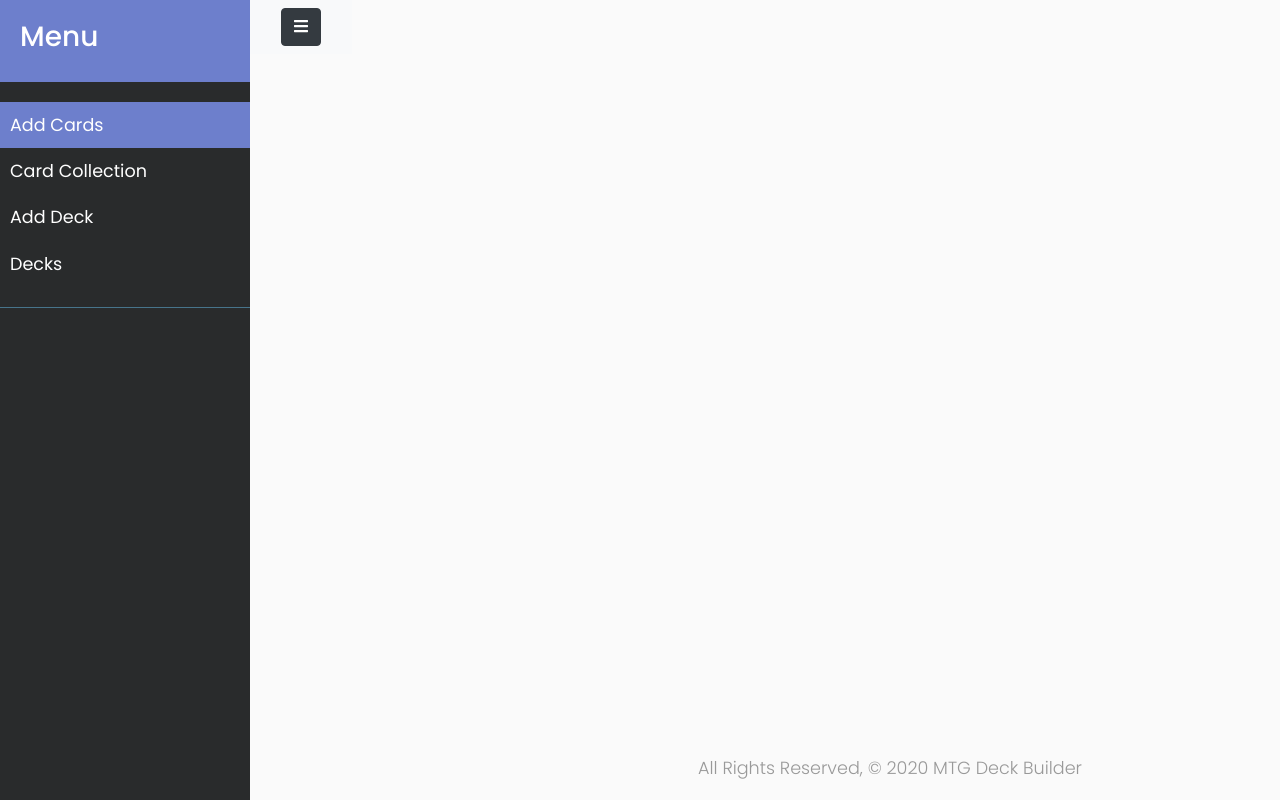
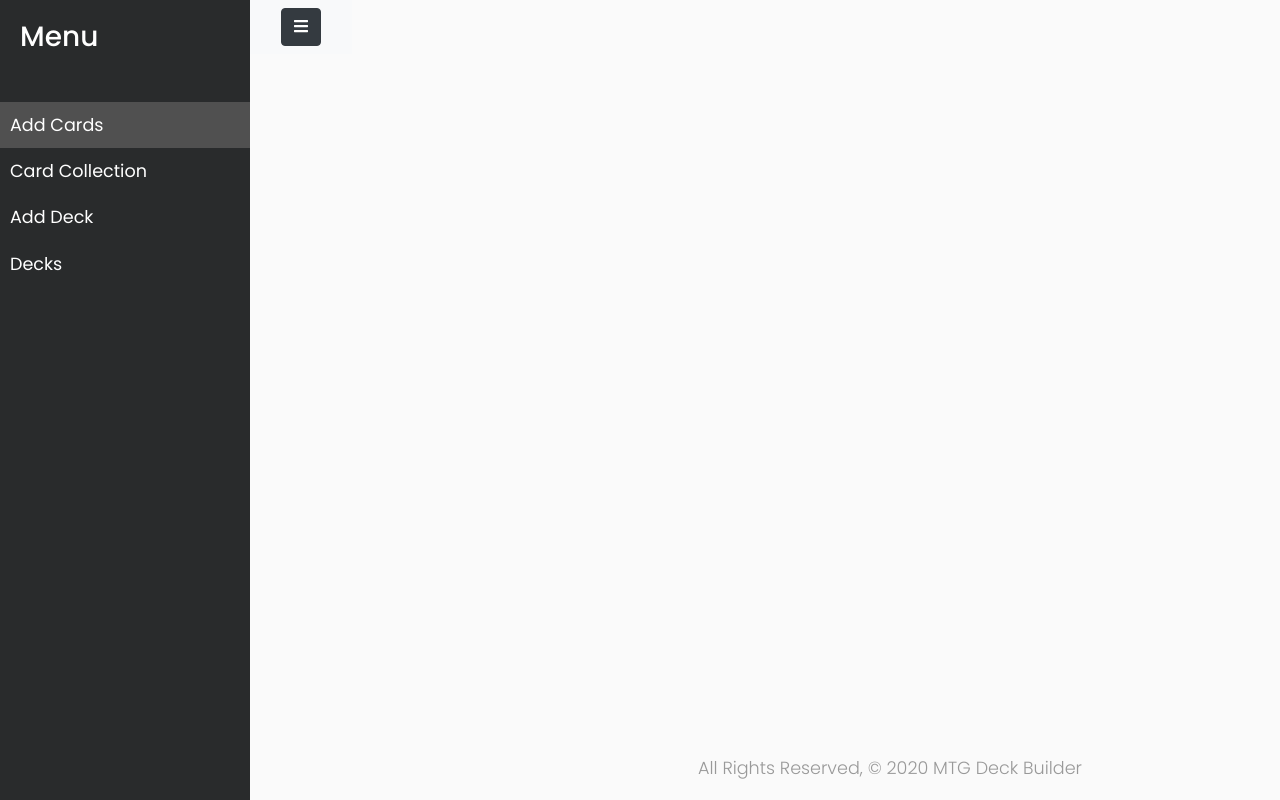
Before and after one commit to wdaimee/mtg_deck_builder, a Django app: page / in a window 1280 px wide. Run offline with Django 3.2, Linux system fonts and the light colour scheme; some libraries are stand-ins or nearby versions.

Commit message:
changed styling of navbar to be black

```diff
--- a/main_app/static/css/style.css
+++ b/main_app/static/css/style.css
@@ -28,12 +28,12 @@ a, a:hover, a:focus {
 
 #sidebar .sidebar-header {
     padding: 20px;
-    background: #6d7fcc;
+    background: #292b2c;
 }
 
 #sidebar ul.components {
     padding: 20px 0;
-    border-bottom: 1px solid #47748b;
+    border-bottom: 1px solid #292b2c;
 }
 
 #sidebar ul p {
@@ -47,18 +47,18 @@ a, a:hover, a:focus {
     display: block;
 }
 #sidebar ul li a:hover {
-    color: #7386D5;
+    color: #292b2c;
     background: #fff;
 }
 
 #sidebar ul li.active > a, a[aria-expanded="true"] {
     color: #fff;
-    background: #6d7fcc;
+    background: #505050;
 }
 ul ul a {
     font-size: 0.9em !important;
     padding-left: 30px !important;
-    background: #6d7fcc;
+    background: #292b2c;
 }
 
 .wrapper {
```
